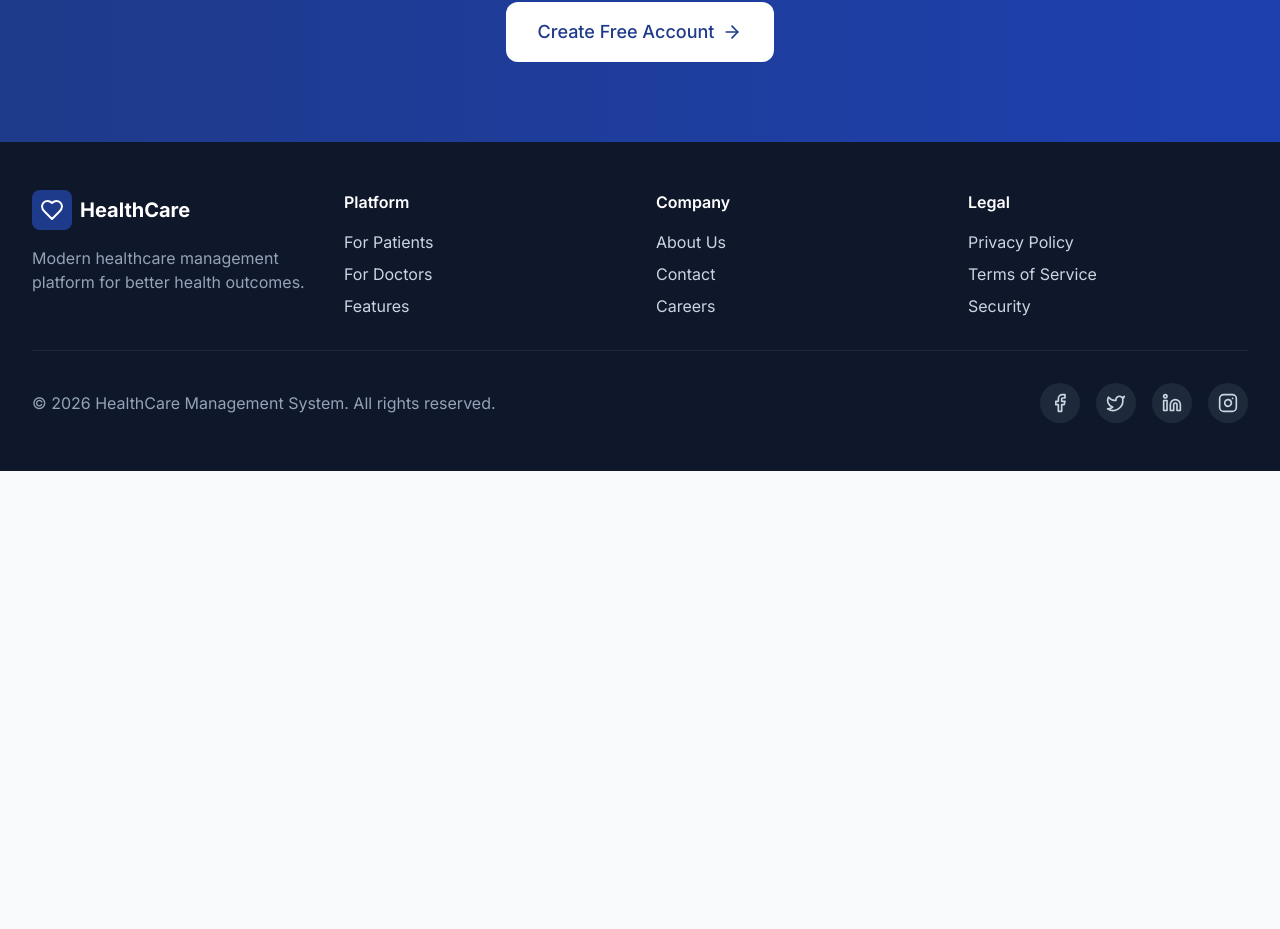
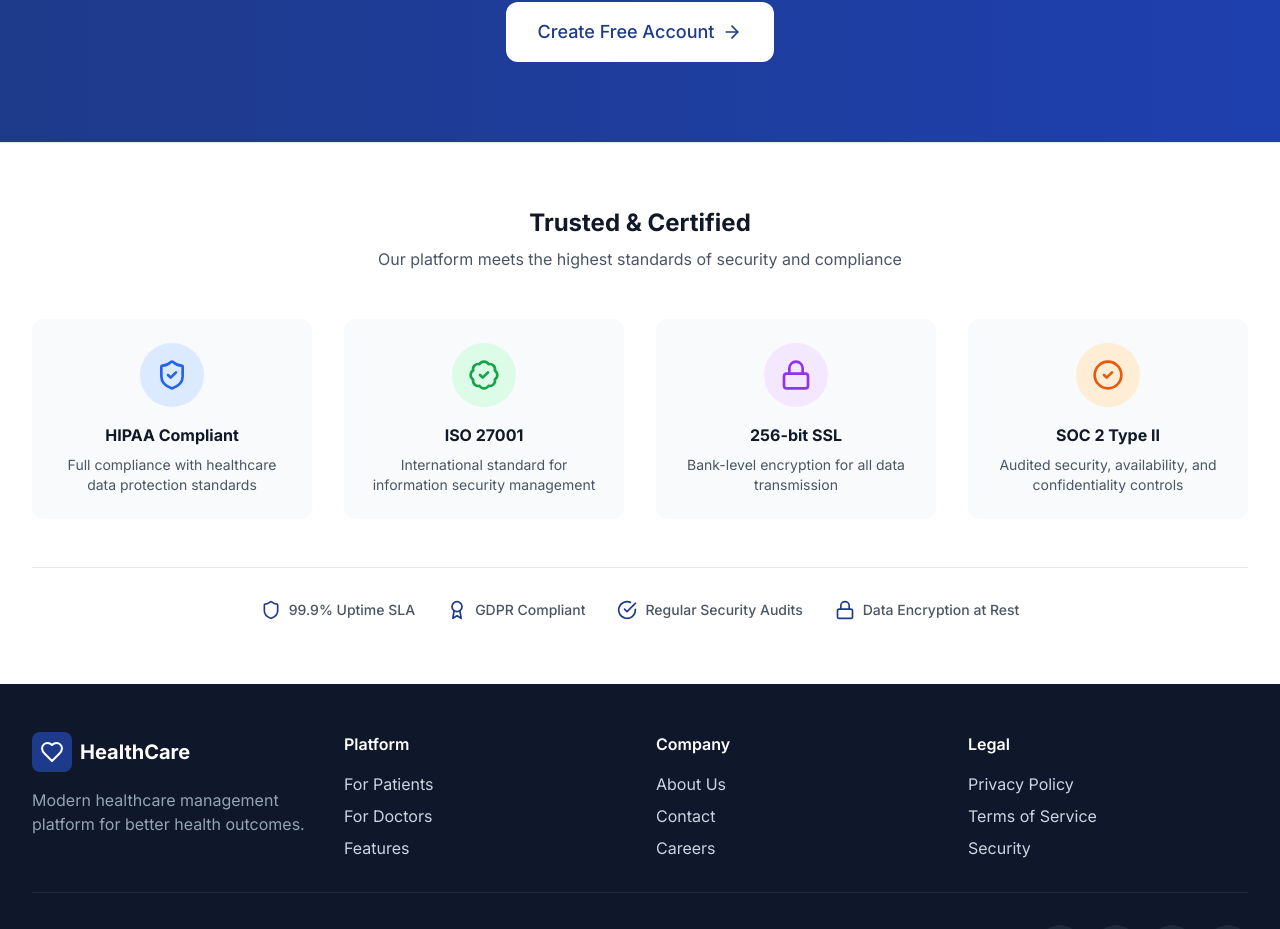
Before and after one commit to Barento999/advanced_hms, a React (Vite) app in the folder frontend/: page / in a window 1280 px wide. Shown: the part 9716-10645 px from the top of the page. Before the commit the page ends 10187 px from the top, so only its background shows below. Built offline with nearby package versions, Linux system fonts and the light colour scheme; no server answers.

Commit message:
Add trust badges and certifications section to landing page

```diff
--- a/frontend/src/pages/LandingPage.jsx
+++ b/frontend/src/pages/LandingPage.jsx
@@ -36,6 +36,10 @@ import {
   Instagram,
   Menu,
   X,
+  ShieldCheck,
+  BadgeCheck,
+  Award as AwardIcon,
+  CheckCircle2,
 } from "lucide-react";
 import { AuthContext } from "../context/AuthContext";
 import { ThemeContext } from "../context/ThemeContext";
@@ -1545,6 +1549,95 @@ const LandingPage = () => {
         </div>
       </section>
 
+      {/* Trust Badges / Certifications Section */}
+      <section className="py-16 px-4 sm:px-6 lg:px-8 bg-white dark:bg-slate-800 border-t border-gray-200 dark:border-slate-700">
+        <div className="max-w-7xl mx-auto">
+          <div className="text-center mb-12">
+            <h3 className="text-2xl font-bold text-dark dark:text-slate-100 mb-2">
+              Trusted & Certified
+            </h3>
+            <p className="text-gray-600 dark:text-slate-400">
+              Our platform meets the highest standards of security and compliance
+            </p>
+          </div>
+          <div className="grid grid-cols-2 md:grid-cols-4 gap-8">
+            {/* HIPAA Compliance */}
+            <div className="flex flex-col items-center text-center p-6 bg-gray-50 dark:bg-slate-700/30 rounded-xl hover:shadow-md transition-shadow">
+              <div className="w-16 h-16 bg-blue-100 dark:bg-blue-900/30 rounded-full flex items-center justify-center mb-4">
+                <ShieldCheck className="w-8 h-8 text-blue-600 dark:text-blue-400" />
+              </div>
+              <h4 className="font-bold text-dark dark:text-slate-100 mb-2">
+                HIPAA Compliant
+              </h4>
+              <p className="text-sm text-gray-600 dark:text-slate-400">
+                Full compliance with healthcare data protection standards
+              </p>
+            </div>
+
+            {/* ISO Certification */}
+            <div className="flex flex-col items-center text-center p-6 bg-gray-50 dark:bg-slate-700/30 rounded-xl hover:shadow-md transition-shadow">
+              <div className="w-16 h-16 bg-green-100 dark:bg-green-900/30 rounded-full flex items-center justify-center mb-4">
+                <BadgeCheck className="w-8 h-8 text-green-600 dark:text-green-400" />
+              </div>
+              <h4 className="font-bold text-dark dark:text-slate-100 mb-2">
+                ISO 27001
+              </h4>
+              <p className="text-sm text-gray-600 dark:text-slate-400">
+                International standard for information security management
+              </p>
+            </div>
+
+            {/* SSL Encryption */}
+            <div className="flex flex-col items-center text-center p-6 bg-gray-50 dark:bg-slate-700/30 rounded-xl hover:shadow-md transition-shadow">
+              <div className="w-16 h-16 bg-purple-100 dark:bg-purple-900/30 rounded-full flex items-center justify-center mb-4">
+                <Lock className="w-8 h-8 text-purple-600 dark:text-purple-400" />
+              </div>
+              <h4 className="font-bold text-dark dark:text-slate-100 mb-2">
+                256-bit SSL
+              </h4>
+              <p className="text-sm text-gray-600 dark:text-slate-400">
+                Bank-level encryption for all data transmission
+              </p>
+            </div>
+
+            {/* SOC 2 Certified */}
+            <div className="flex flex-col items-center text-center p-6 bg-gray-50 dark:bg-slate-700/30 rounded-xl hover:shadow-md transition-shadow">
+              <div className="w-16 h-16 bg-orange-100 dark:bg-orange-900/30 rounded-full flex items-center justify-center mb-4">
+                <CheckCircle2 className="w-8 h-8 text-orange-600 dark:text-orange-400" />
+              </div>
+              <h4 className="font-bold text-dark dark:text-slate-100 mb-2">
+                SOC 2 Type II
+              </h4>
+              <p className="text-sm text-gray-600 dark:text-slate-400">
+                Audited security, availability, and confidentiality controls
+              </p>
+            </div>
+          </div>
+
+          {/* Additional Trust Indicators */}
+          <div className="mt-12 pt-8 border-t border-gray-200 dark:border-slate-700">
+            <div className="flex flex-wrap justify-center items-center gap-8">
+              <div className="flex items-center gap-2 text-gray-600 dark:text-slate-400">
+                <Shield className="w-5 h-5 text-primary" />
+                <span className="text-sm font-medium">99.9% Uptime SLA</span>
+              </div>
+              <div className="flex items-center gap-2 text-gray-600 dark:text-slate-400">
+                <AwardIcon className="w-5 h-5 text-primary" />
+                <span className="text-sm font-medium">GDPR Compliant</span>
+              </div>
+              <div className="flex items-center gap-2 text-gray-600 dark:text-slate-400">
+                <CheckCircle className="w-5 h-5 text-primary" />
+                <span className="text-sm font-medium">Regular Security Audits</span>
+              </div>
+              <div className="flex items-center gap-2 text-gray-600 dark:text-slate-400">
+                <Lock className="w-5 h-5 text-primary" />
+                <span className="text-sm font-medium">Data Encryption at Rest</span>
+              </div>
+            </div>
+          </div>
+        </div>
+      </section>
+
       {/* Footer */}
       <footer className="bg-slate-900 text-slate-300 py-12 px-4 sm:px-6 lg:px-8">
         <div className="max-w-7xl mx-auto">
```
